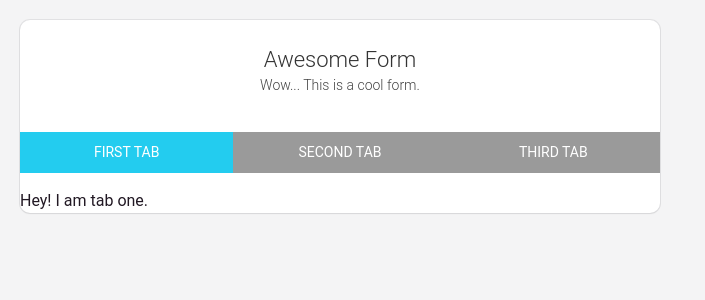
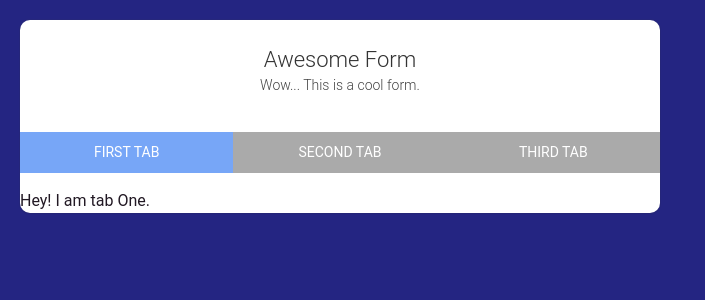
Before and after one commit to Matt-Wigg/form-tabs, a React app: page / in a window 1280 px wide. Shown: the top 300 px of the page, without its empty margins (0-705 px from the left). Built offline with nearby package versions, Linux system fonts and the light colour scheme.

Commit message:
Adds color variation for testing clarity

```diff
--- a/src/components/App.jsx
+++ b/src/components/App.jsx
@@ -49,7 +49,7 @@ const App = () => (
     </FormHeader>
     <Tabs>
       <div label="FIRST TAB">
-        Hey! I am tab one.
+        Hey! I am tab One.
       </div>
       <div label="SECOND TAB">
         Hey! I am tab Two.
--- a/src/components/Tab.jsx
+++ b/src/components/Tab.jsx
@@ -3,7 +3,7 @@ import PropTypes from 'prop-types';
 import styled from 'styled-components';
 
 const Button = styled.button`
-  background-color: ${(props) => (props.activeTab === props.label ? '#23ccef' : '#9a9a9a')};
+  background-color: ${(props) => (props.activeTab === props.label ? '#77a6f7' : '#aaa')};
   border: none;
   color: white;
   width: 100%;
@@ -13,11 +13,7 @@ const Button = styled.button`
   padding: 0;
   outline: none;
   box-shadow: inset 0px 0px 0px #23ccef;
-  transition: all 0.35s !important;
-
-  &&:hover{
-    background-color: inset 0px 40px 0px #23ccef;
-  }
+  transition: all 0.25s !important;
 `;
 
 const Label = styled.span`
@@ -30,6 +26,7 @@ const Label = styled.span`
   padding: 10px 15px;
   cursor: pointer;
   font-size: 14px;
+  font-weight: 400;
 `;
 
 class Tab extends Component {
--- a/src/components/assets/styles.js
+++ b/src/components/assets/styles.js
@@ -17,7 +17,7 @@ const GlobalStyle = createGlobalStyle`
     }
     body {
       display: block;
-      background-color: #f4f4f5;
+      background-color: #242582;
       margin: 0;
       padding: 0;
       scroll-behavior: smooth;
```
